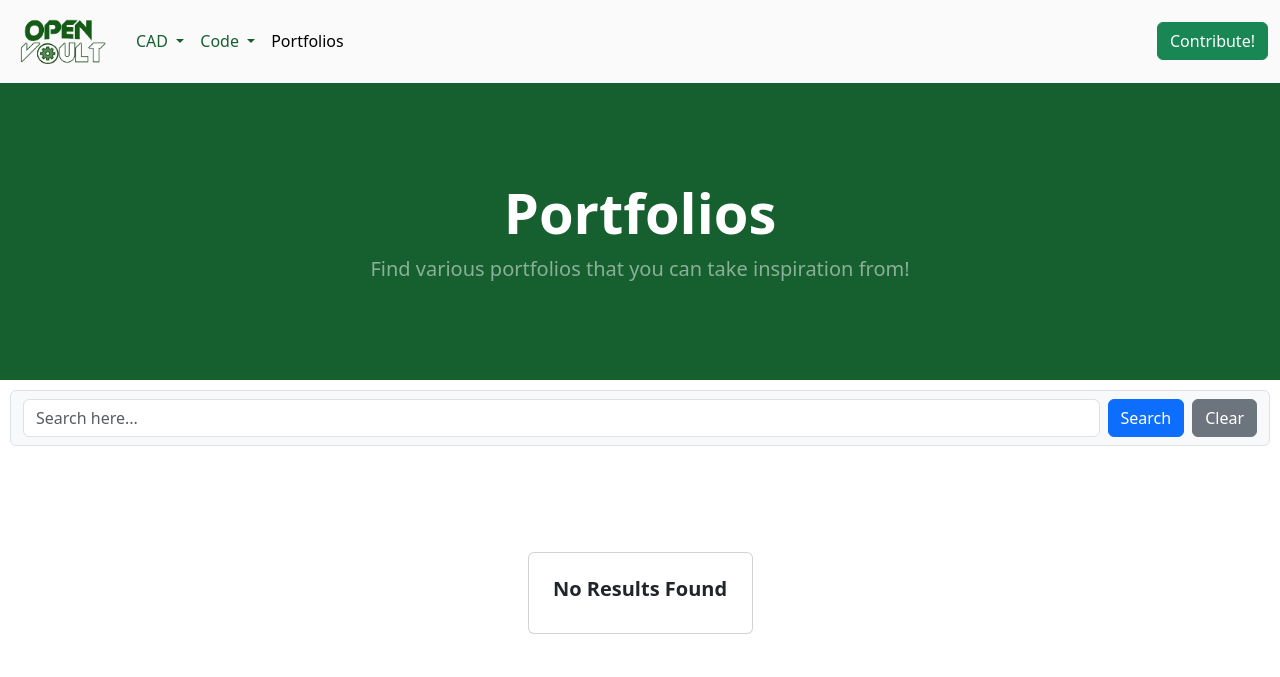
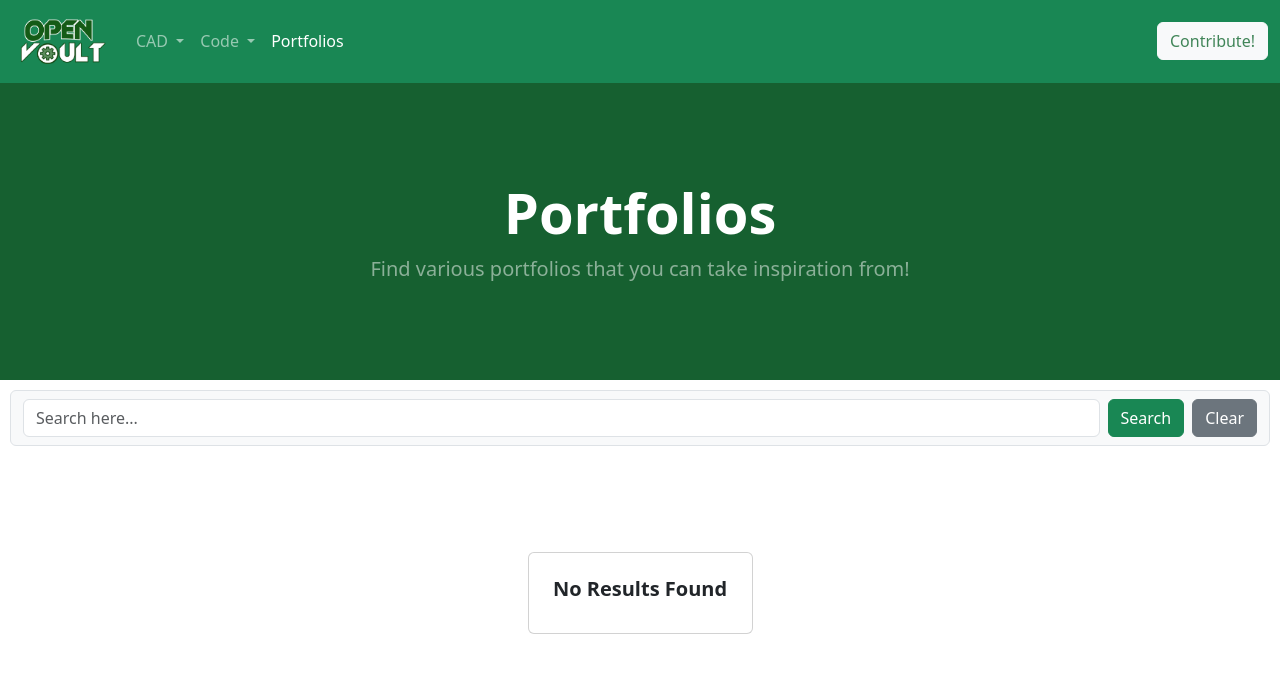
Before and after one commit to AlpineRobotics25710/OpenVault, a Flask app: page /portfolios in a window 1280 px wide. Shown: the top 677 px of the page. Run offline with Flask 3, Linux system fonts and the light colour scheme; data that the repository does not hold is empty.

Commit message:
some minor styling

```diff
--- a/templates/ftc/bases/base.html
+++ b/templates/ftc/bases/base.html
@@ -24,7 +24,7 @@
 </head>
 
 <body id="#page-top">
-<nav class="navbar navbar-expand-lg navbar-custom">
+<nav class="navbar navbar-expand-lg navbar-dark bg-success">
     <div class="container-fluid">
         <a class="navbar-brand" href="/">
             <img src="{{ url_for('static', filename='/images/logos/OpenVaultLogo.png') }}" class="d-block mx-auto"
@@ -94,8 +94,7 @@
                     <a class="nav-link {% if active_route == 'ftc/portfolios/portfolios.html' %}active{% endif %}" href="/portfolios">Portfolios</a>
                 </li>
             </ul>
-            <a class="btn btn-success ms-auto"
-               href="/contribute">Contribute!</a>
+            <a class="btn btn-light ms-auto" style="color:rgb(64,133,88)" href="/contribute">Contribute!</a>
         </div>
     </div>
 </nav>
--- a/templates/ftc/bases/cad-base.html
+++ b/templates/ftc/bases/cad-base.html
@@ -15,7 +15,7 @@
             <div class="d-flex align-items-center">
                 <form class="d-flex w-100" role="search" action="/search" method="POST" id="searchForm">
                     <input class="form-control me-2 flex-grow-1" type="search" name="searchBox" id="searchBox" placeholder="Search here..." aria-label="Search">
-                    <button class="btn btn-primary me-2" type="submit">Search</button>
+                    <button class="btn btn-success me-2" type="submit">Search</button>
                     <button class="btn btn-secondary " type="button" id="clearSearchButton" onclick="clearSearch()">Clear</button>
                 </form>
             </div>
--- a/templates/ftc/bases/code-base.html
+++ b/templates/ftc/bases/code-base.html
@@ -15,7 +15,7 @@
             <div class="d-flex align-items-center">
                 <form class="d-flex w-100" role="search" action="/search" method="POST" id="searchForm">
                     <input class="form-control me-2 flex-grow-1" type="search" name="searchBox" id="searchBox" placeholder="Search here..." aria-label="Search">
-                    <button class="btn btn-primary me-2" type="submit">Search</button>
+                    <button class="btn btn-success me-2" type="submit">Search</button>
                     <button class="btn btn-secondary " type="button" id="clearSearchButton" onclick="clearSearch()">Clear</button>
                 </form>
             </div>
--- a/templates/ftc/bases/portfolio-base.html
+++ b/templates/ftc/bases/portfolio-base.html
@@ -15,7 +15,7 @@
             <div class="d-flex align-items-center">
                 <form class="d-flex w-100" role="search" action="/search" method="POST" id="searchForm">
                     <input class="form-control me-2 flex-grow-1" type="search" name="searchBox" id="searchBox" placeholder="Search here..." aria-label="Search">
-                    <button class="btn btn-primary me-2" type="submit">Search</button>
+                    <button class="btn btn-success me-2" type="submit">Search</button>
                     <button class="btn btn-secondary " type="button" id="clearSearchButton" onclick="clearSearch()">Clear</button>
                 </form>
             </div>
```
